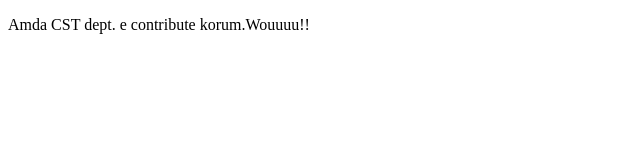
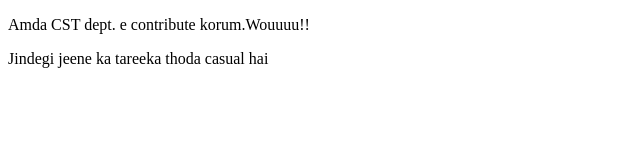
Before and after one commit to LOST16973/CST-WEBSITE404, a plain HTML site: page index.html in a window 1280 px wide. Shown: the whole page, without its empty margins (0-640 px from the left). Drawn offline with Linux system fonts and the light colour scheme.

Commit message:
Ami oi second commit korlam bhaai

```diff
--- a/index.html
+++ b/index.html
@@ -5,5 +5,6 @@
 </head>
 <body>
     <p>Amda CST dept. e contribute korum.Wouuuu!!</p>
+    <p>Jindegi jeene ka tareeka thoda casual hai</p>
 </body>
 </html>
```
